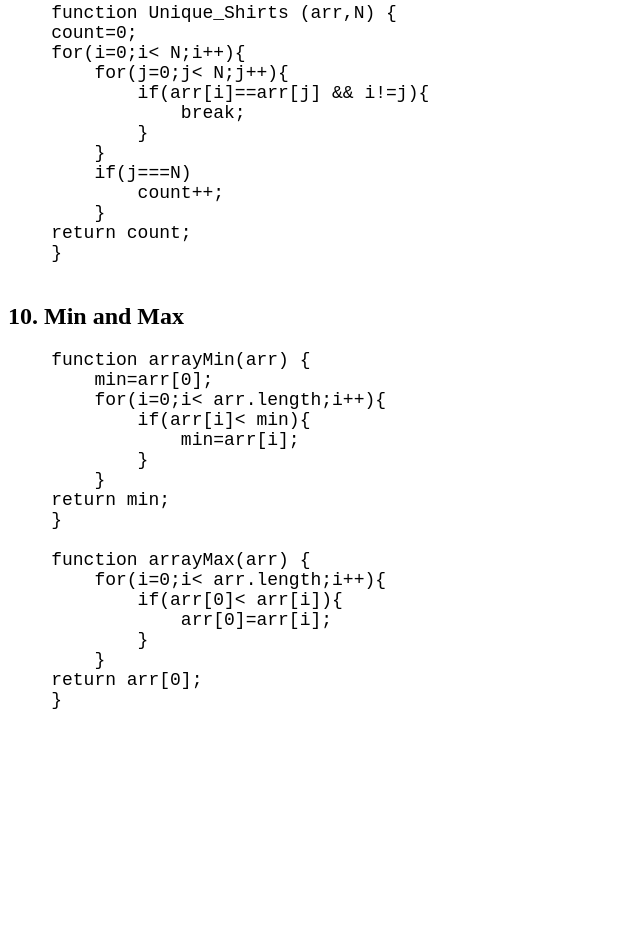
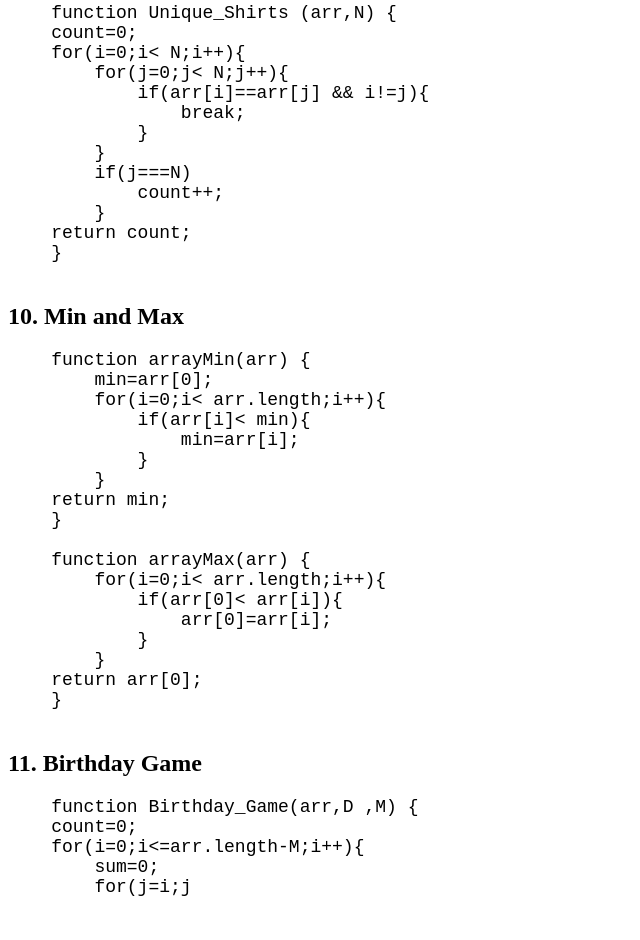
Before and after one commit to Ankita-01Mishra/Array, a plain HTML site: page index.html in a window 1280 px wide. Shown: the part 2205-3145 px from the top of the page, without its empty margins (0-640 px from the left). Before the commit the page ends 2955 px from the top, so only its background shows below. Drawn offline with Linux system fonts and the light colour scheme.

Commit message:
Update index.html
committed

```diff
--- a/index.html
+++ b/index.html
@@ -140,7 +140,21 @@
     return arr[0];
     }
     </pre>
-    <h2></h2>
-    <pre style="font-size: 18px;"></pre>
+    <h2>11. Birthday Game</h2>
+    <pre style="font-size: 18px;">
+    function Birthday_Game(arr,D ,M) {
+    count=0;
+    for(i=0;i<=arr.length-M;i++){
+        sum=0;
+        for(j=i;j<M+i;j++){
+            sum=sum+arr[j];
+        }
+    if(sum===D){
+      count++;
+    }
+    }
+    return count;
+    }
+    </pre>
 </body>
 </html>
```
